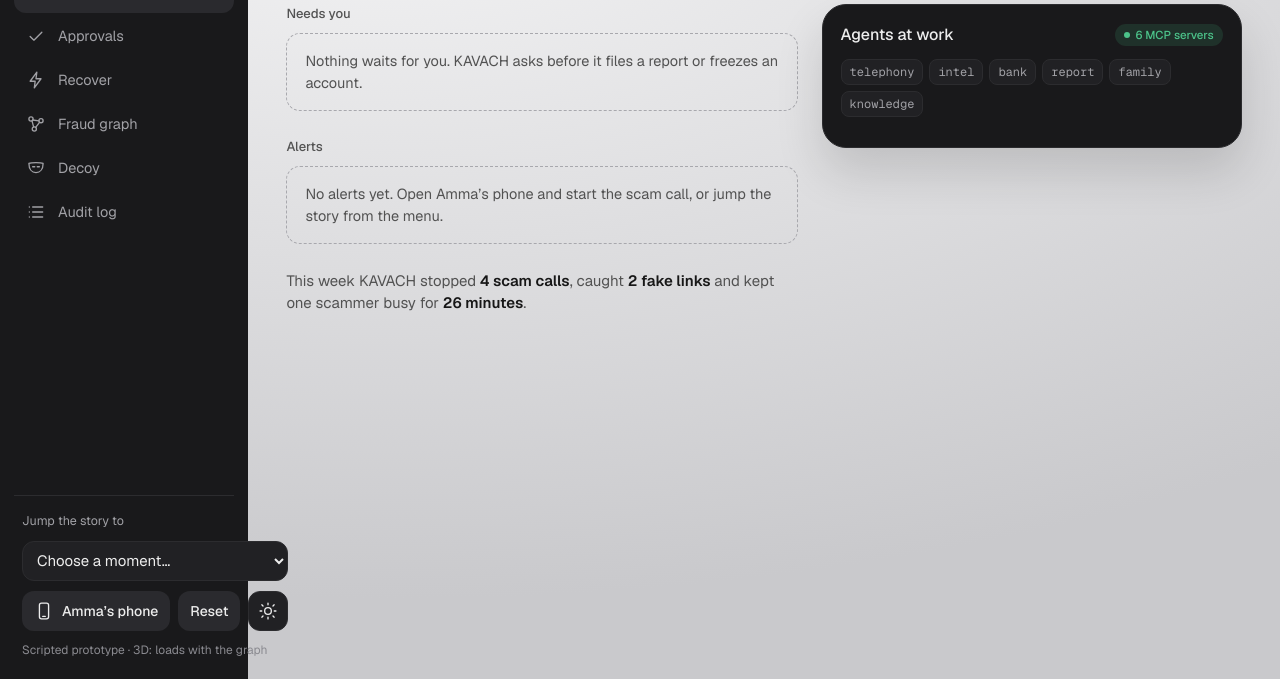
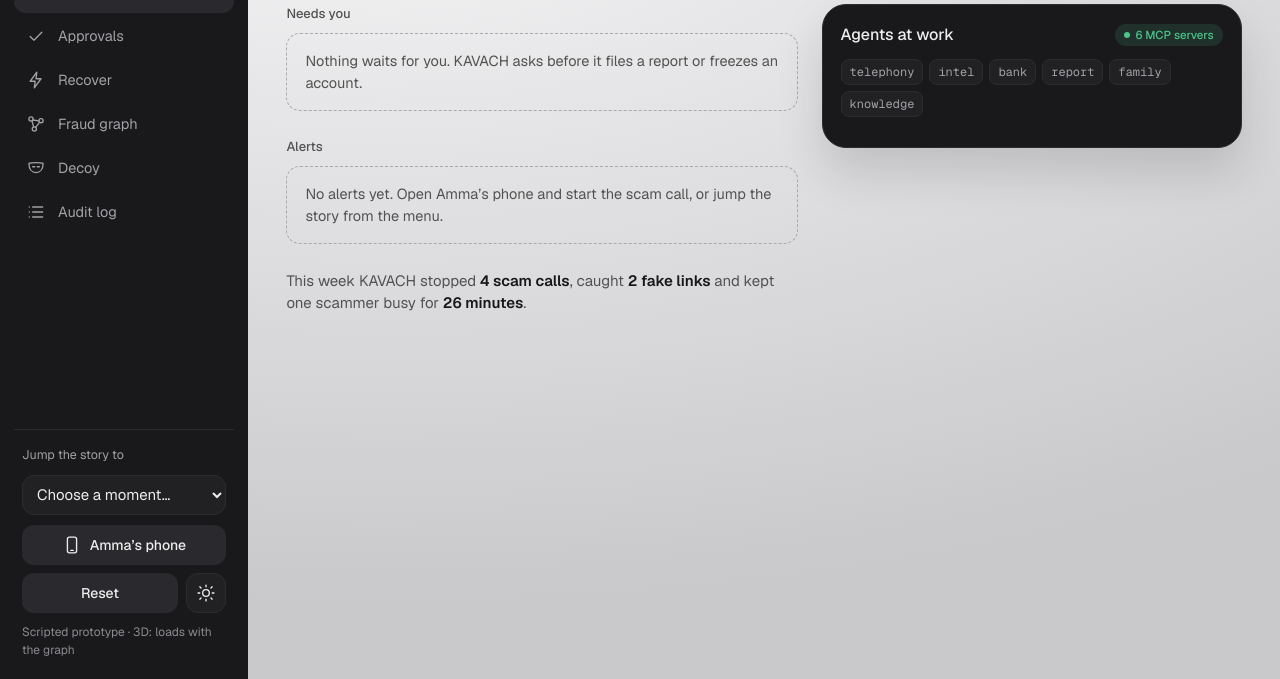
Before and after one commit to Auenchanters/Kavach, a website: page web/admin/index.html in a window 1280 px wide. Shown: the part 121-800 px from the top of the page. Drawn offline with nearby package versions, Linux system fonts and the light colour scheme.

Commit message:
Admin rail: fit the story footer inside the rail and fix the mobile top bar
- The phone link, Reset and theme buttons in one row needed ~280px in a 248px rail, so the row
  and the select spilled past it. The phone link now has its own row; Reset and theme sit below.
- On narrow screens the page grid stretched the top bar, so the brand sat below the links.
  The bar now takes its own height and centres its items.

```diff
--- a/web/admin/admin.css
+++ b/web/admin/admin.css
@@ -11,11 +11,13 @@
 .rail a[aria-current="page"] { background: var(--card-3); color: var(--on-dark); }
 .rail a[aria-current="page"] svg { color: var(--indigo-dark); }
 .count { margin-left: auto; min-width: 22px; height: 22px; padding: 0 6px; border-radius: 11px; background: var(--amber); color: #2A1A00; font-size: 12px; display: grid; place-items: center; }
-.r-story { margin-top: auto; display: grid; gap: 10px; padding: 16px 8px 0; border-top: 1px solid var(--line); }
+.r-story { margin-top: auto; display: grid; grid-template-columns: minmax(0, 1fr); gap: 10px; padding: 16px 8px 0; border-top: 1px solid var(--line); }
 .r-story label { font-size: 12.5px; }
-.r-story select { height: 40px; padding: 0 10px; border-radius: var(--r-ctl); background: var(--card-2); border: 1px solid var(--line); color: var(--on-dark); }
-.r-btns { display: grid; grid-template-columns: 1fr auto auto; gap: 8px; }
-.r-btns .btn { padding: 0 12px; text-decoration: none; }
+.r-story select { height: 40px; padding: 0 10px; border-radius: var(--r-ctl); background: var(--card-2); border: 1px solid var(--line); color: var(--on-dark); width: 100%; min-width: 0; }
+/* phone link on its own row, Reset + theme below: three in one row overflow the 248px rail */
+.r-btns { display: grid; grid-template-columns: minmax(0, 1fr) auto; gap: 8px; }
+.r-btns .btn { padding: 0 12px; text-decoration: none; justify-content: center; }
+.r-btns a.btn { grid-column: 1 / -1; }
 .r-note { font-size: 12px; color: var(--on-dark-3); }
 
 .main { min-width: 0; padding: 28px clamp(20px, 3vw, 44px) 48px; display: grid; gap: 22px; align-content: start; max-width: 1360px; }
@@ -159,13 +161,13 @@
   .graph-wrap, .decoy { grid-template-columns: minmax(0, 1fr); }
 }
 @media (max-width: 860px) {
-  .shell { grid-template-columns: minmax(0, 1fr); }
-  .rail { position: sticky; top: 0; z-index: 20; height: auto; flex-direction: row; flex-wrap: nowrap; overflow-x: auto; gap: 4px; padding: 10px 12px; scrollbar-width: none; }
+  .shell { grid-template-columns: minmax(0, 1fr); grid-template-rows: auto 1fr; }
+  .rail { position: sticky; top: 0; z-index: 20; height: auto; flex-direction: row; align-items: center; flex-wrap: nowrap; overflow-x: auto; gap: 4px; padding: 10px 12px; scrollbar-width: none; }
   .r-brand { padding: 0 10px 0 0; }
   .r-brand span, .r-story label, .r-story .r-note { display: none; }
   .rail a[data-view] { flex: none; height: 38px; font-size: 13.5px; }
   .r-story { margin: 0; padding: 0 0 0 8px; border: 0; display: flex; align-items: center; }
-  .r-story select { max-width: 150px; }
+  .r-story select { width: auto; max-width: 150px; }
   .r-btns { display: flex; }
   .main { padding: 20px 16px 40px; }
   .agents, .tiers { grid-template-columns: minmax(0, 1fr); }
```
